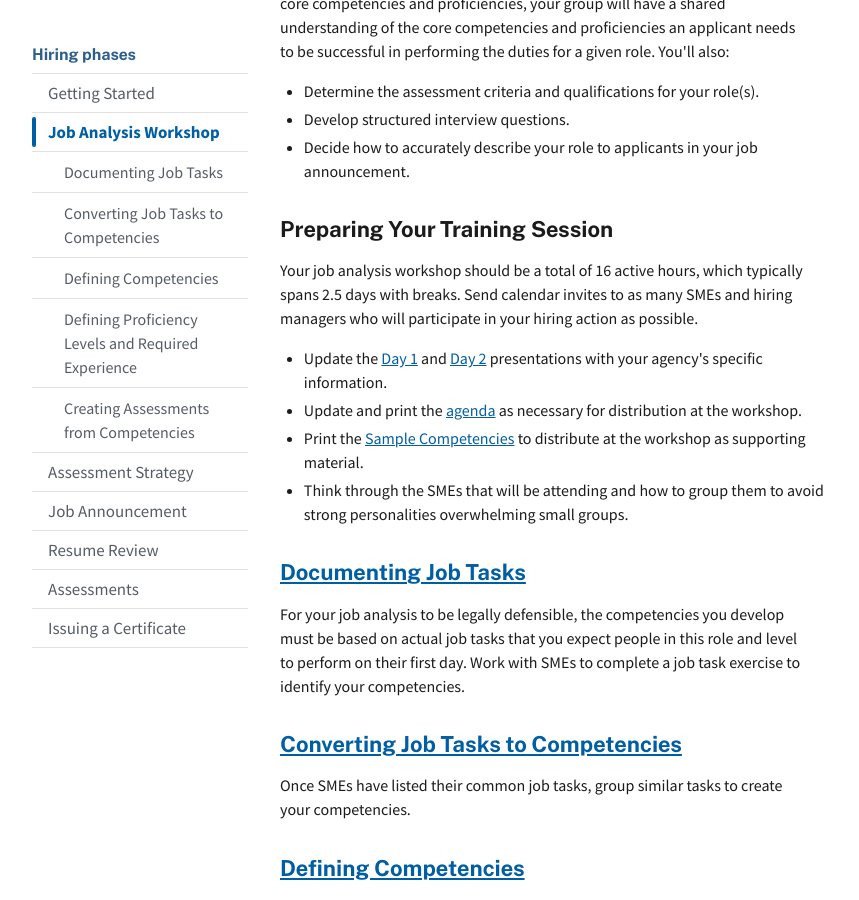
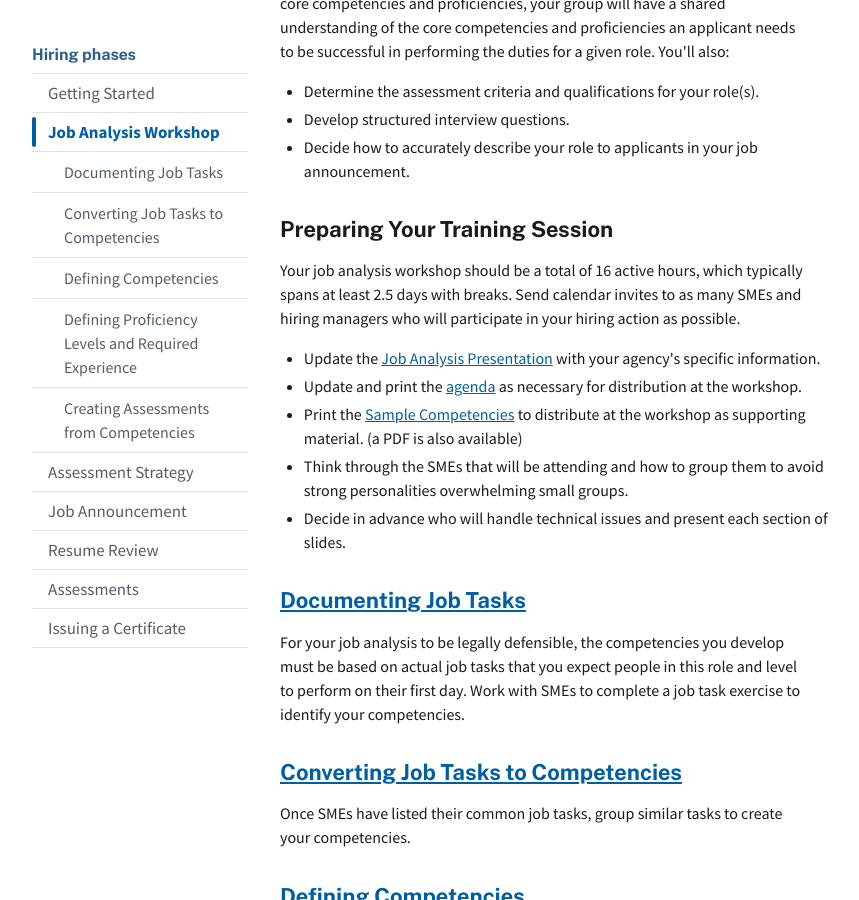
Before and after one commit to usds/SME-QA-Website, a Jekyll site: the page built from pages/phases/job-analysis/index.html, in a window 1280 px wide and 900 px high, scrolled down 1507 px. Shown: the whole window, without its empty margins (128-987 px from the left). Built offline with Jekyll 4.4.1, drawn with Linux system fonts in a browser that asks for light colours.

Commit message:
Update index.html

```diff
--- a/pages/phases/job-analysis/index.html
+++ b/pages/phases/job-analysis/index.html
@@ -44,12 +44,13 @@ outputs:
 
 <h3>Preparing Your Training Session</h3>
 
-<p>Your job analysis workshop should be a total of 16 active hours, which typically spans 2.5 days with breaks. Send calendar invites to as many SMEs and hiring managers who will participate in your hiring action as possible.</p>
+<p>Your job analysis workshop should be a total of 16 active hours, which typically spans at least 2.5 days with breaks. Send calendar invites to as many SMEs and hiring managers who will participate in your hiring action as possible.</p>
 <ul class="usa-list">
-  <li>Update the <a href="{{site.baseurl}}/toolkit/job-analysis/job-analysis-day-1-presentation.pptx">Day 1</a> and <a href="{{site.baseurl}}/toolkit/job-analysis/job-analysis-day-2-presentation.pptx">Day 2</a> presentations with your agency's specific information.</li>
+  <li>Update the <a href="{{site.baseurl}}/toolkit/job-analysis/job-analysis-presentation.pptx">Job Analysis Presentation</a> with your agency's specific information.</li>
   <li>Update and print the <a href="{{site.baseurl}}/toolkit/job-analysis/agenda-for-job-analysis-workshop/">agenda</a> as necessary for distribution at the workshop.</li>
-  <li>Print the <a href="{{site.baseurl}}/toolkit/job-analysis/sample-competencies-proficiencies.docx">Sample Competencies</a> to distribute at the workshop as supporting material.</li>
+  <li>Print the <a href="{{site.baseurl}}/toolkit/job-analysis/sample-competencies-proficiencies.docx">Sample Competencies</a> to distribute at the workshop as supporting material. (a PDF is also available)</li>
   <li>Think through the SMEs that will be attending and how to group them to avoid strong personalities overwhelming small groups.</li>
+  <li>Decide in advance who will handle technical issues and present each section of slides.</li>
 </ul>
 
 {% assign page-list = '' | split: '' %}
```
